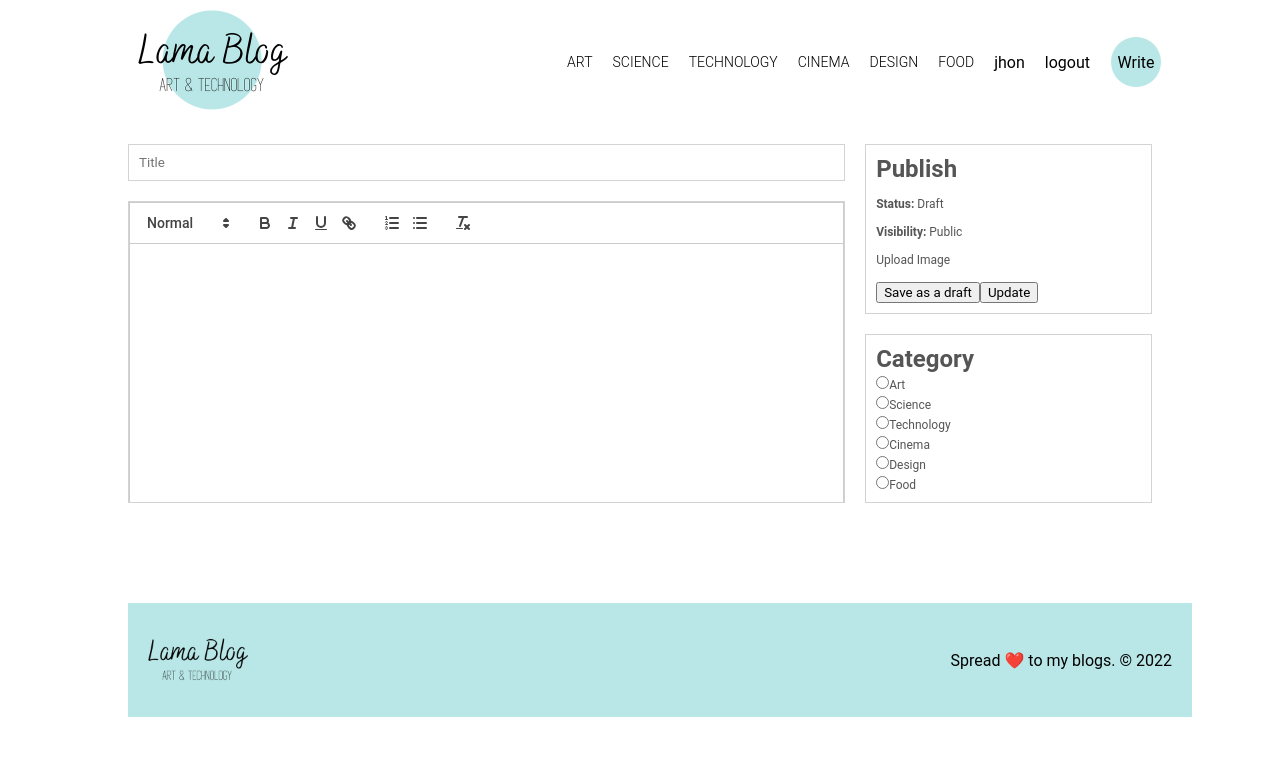
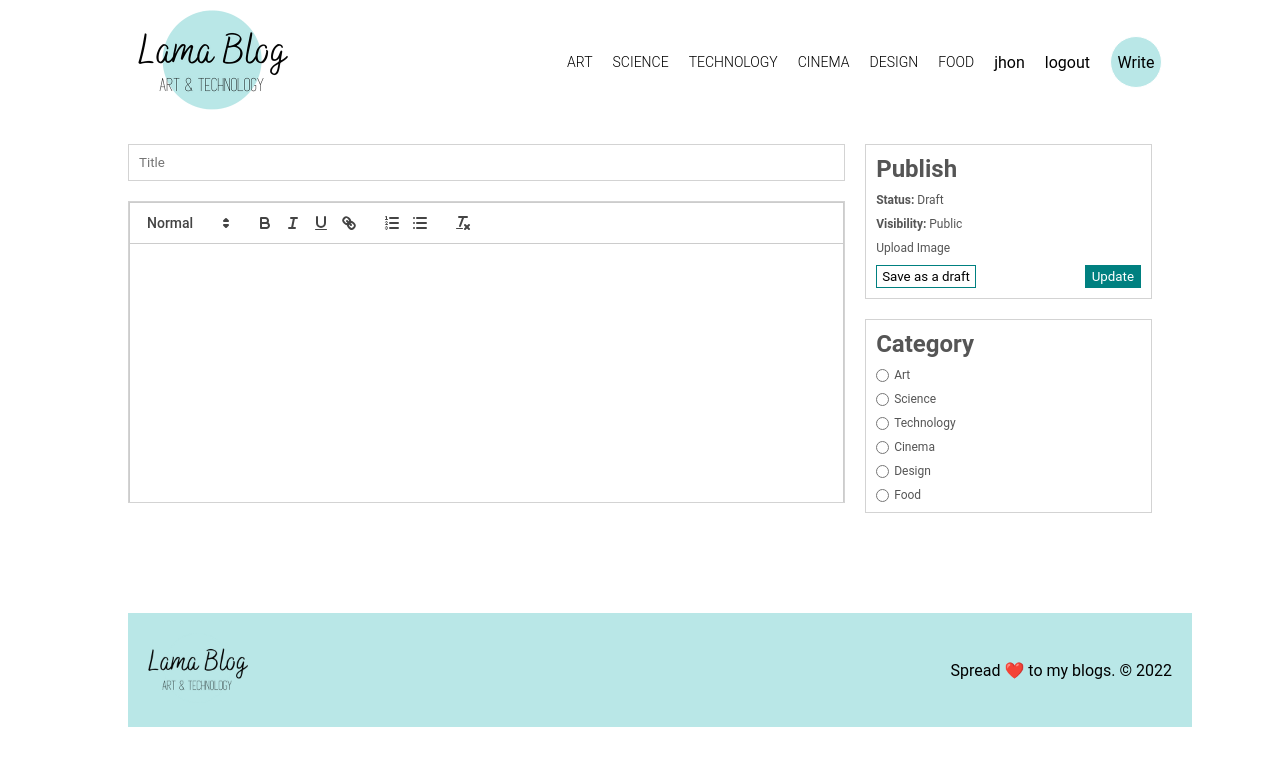
Before and after one commit to ashishpoonawalla/Blogs-client-api, a React (Create React App) app: page /write in a window 1280 px wide. Shown: the top 766 px of the page. Built offline with nearby package versions, Linux system fonts and the light colour scheme.

Commit message:
UI Design Complete

```diff
--- a/src/pages/Write.jsx
+++ b/src/pages/Write.jsx
@@ -25,8 +25,8 @@ const Write = () => {
           <input type="file" id="file" name="" style={{display: "none"}}/>
           <label htmlFor="file">Upload Image</label>
           <div className="buttons">
-            <button>Save as a draft</button>
-            <button>Update</button>
+            <button className='bttn'>Save as a draft</button>
+            <button className='bttn'>Update</button>
           </div>
         </div>
         <div className="item">
@@ -36,23 +36,23 @@ const Write = () => {
             <label htmlFor="art">Art</label>
           </div>
           <div className="catList">
-            <input type="radio" id="science" value="science" name="science" />
+            <input type="radio" id="science" value="science" name="cat" />
             <label htmlFor="science">Science</label>
           </div>
           <div className="catList">
-            <input type="radio" id="technology" value="technology" name="technology" />
+            <input type="radio" id="technology" value="technology" name="cat" />
             <label htmlFor="technology">Technology</label>
           </div>
           <div className="catList">
-            <input type="radio" id="cinema" value="cinema" name="cinema" />
+            <input type="radio" id="cinema" value="cinema" name="cat" />
             <label htmlFor="cinema">Cinema</label>
           </div>
           <div className="catList">
-            <input type="radio" id="design" value="design" name="design" />
+            <input type="radio" id="design" value="design" name="cat" />
             <label htmlFor="design">Design</label>
           </div>
           <div className="catList">
-            <input type="radio" id="food" value="food" name="food" />
+            <input type="radio" id="food" value="food" name="cat" />
             <label htmlFor="food">Food</label>
           </div>
 
--- a/src/style.scss
+++ b/src/style.scss
@@ -312,16 +312,16 @@ $lightgreen: #b9e7e7;
 				flex-direction: column;
 				gap: 20px;
 
-        input{
+				input {
 					padding: 10px;
 					border: 1px solid lightgrey;
 				}
-        .editorContainer{
+				.editorContainer {
 					height: 300px;
 					overflow: scroll;
 					border: 1px solid lightgray;
 
-          .editor{
+					.editor {
 						height: 100%;
 						border: none;
 					}
@@ -335,15 +335,67 @@ $lightgreen: #b9e7e7;
 				gap: 20px;
 
 				.item {
+					h1 {
+						font-size: 24px;
+						color: #555;
+					}
+
 					border: 1px solid lightgray;
 					padding: 10px;
 					flex: 1;
-          display: flex;flex-direction: column;
+					display: flex;
+					flex-direction: column;
+					justify-content: center;
+					gap: 10px;
 					justify-content: space-between;
 					font-size: 12px;
 					color: #555;
+
+					.catList {
+						display: flex;
+						align-items: center;
+						gap: 5px;
+
+						input,
+						label {
+							cursor: pointer;
+						}
+					}
+
+					.buttons {
+						display: flex;
+						justify-content: space-between;
+
+						:first-child {
+
+							background-color: white;
+							border: 1px solid teal;
+							cursor: pointer;
+						  padding: 3px 5px;
+
+							&:hover {
+								background-color: teal;
+								border: 1px solid teal;
+								color: white;
+							}
+						}
+
+						:last-child {
+
+							background-color: teal;
+							border: 1px solid teal;
+							cursor: pointer;
+							color: white;
+
+							&:hover {
+								background-color: white;
+								border: 1px solid teal;
+								color: teal;
 							}
 						}
 					}
 				}
 			}
+		}
+	}
+}
```
Lines whose indentation alone changed are shown as unchanged.
